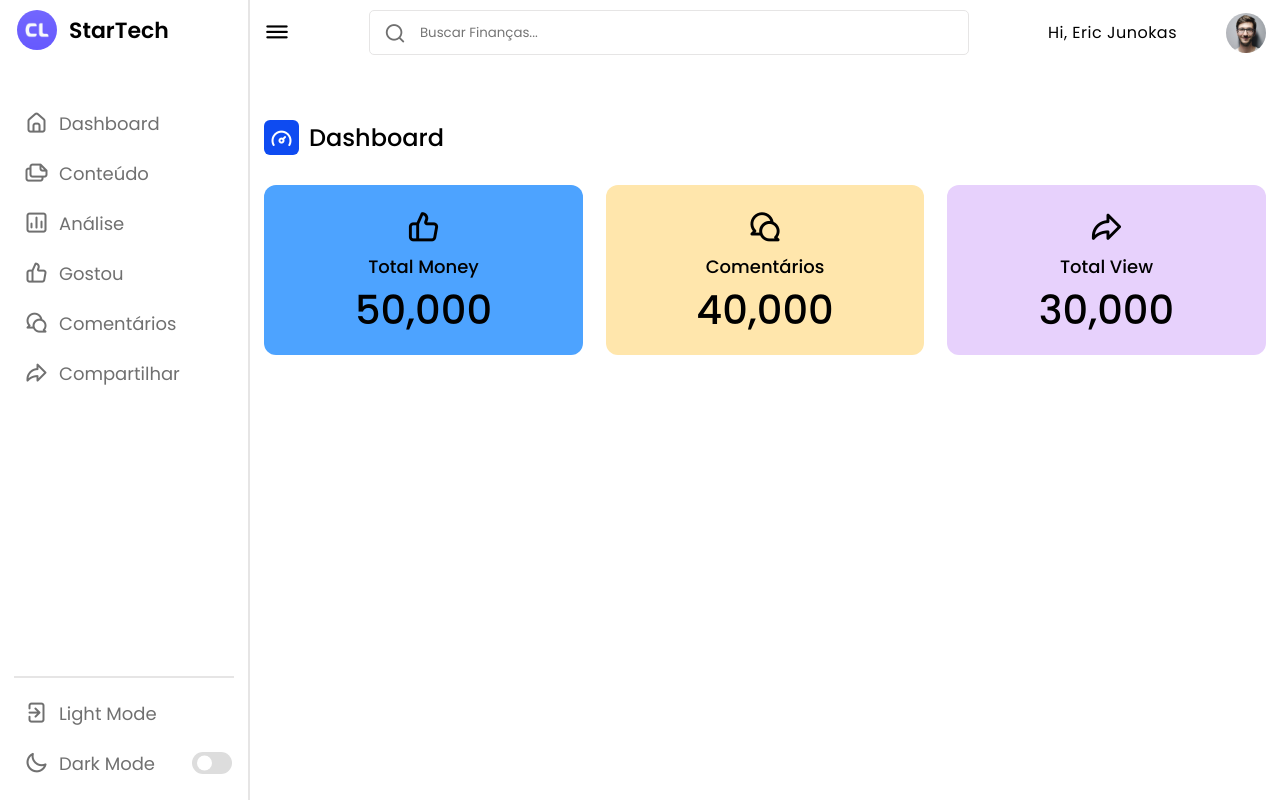
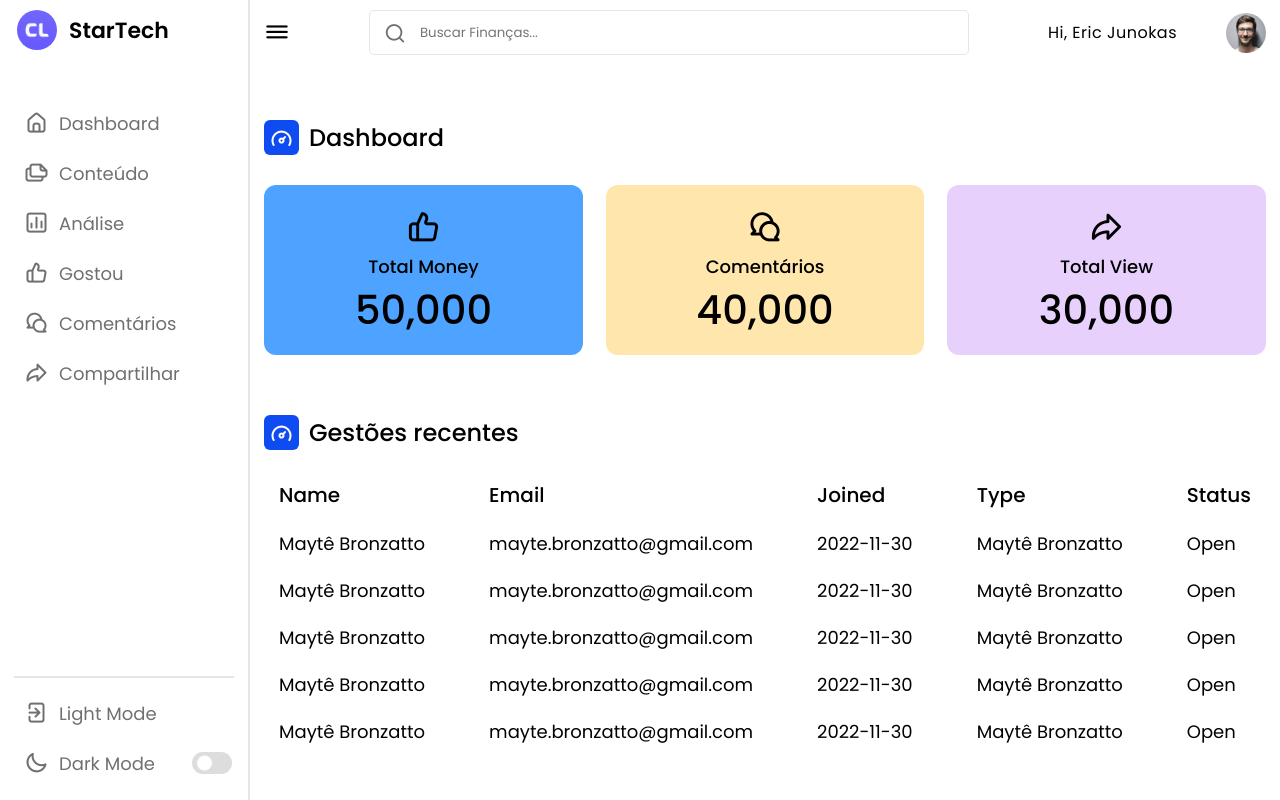
Before and after one commit to Ericofff/gestao_financeira, a PHP site: page /home.html in a window 1280 px wide. Run offline with PHP 8.4, Linux system fonts and the light colour scheme.

Commit message:
Atividade das gestões

```diff
--- a/css/homepag.css
+++ b/css/homepag.css
@@ -36,7 +36,7 @@
 
 body{
     min-height: 100vh;
-    background-color: var(--primary-color);
+    color: var(--primary-color);
 }
 
 body.dark{
@@ -225,7 +225,6 @@ body.dark .switch::before{
     position: relative;
     left: 250px;
     background-color: var(--panel-color);
-    height: 100vh;
     width: calc(100% - 250px);
     padding: 10px 14px;
     transition: var(--tran-05);
@@ -373,3 +372,80 @@ nav.close ~ .dashboard .top{
 .boxes .box.box3{
     background-color: var(--box3-color);
 }
+
+.dash-content .activity .activity-data{
+    display: flex;
+    justify-content: space-between;
+    align-items: center;
+    width: 100%;
+}
+
+.dash-content .activity-data{
+    display: flex;
+}
+
+.activity-data .data{
+    display: flex;
+    flex-direction: column;
+    margin: 0 15px;
+}
+
+.activity-data .data-title{
+    font-size: 20px;
+    font-weight: 500;
+    color: var(--text-color);
+}
+
+
+.activity-data .data .data-list{
+    font-size: 18px;
+    font-weight: 400;
+    margin-top: 20px;
+    white-space: none;
+    color: var(--text-color);
+}
+
+@media  (max-width:1000) {
+    nav{
+        width: 73px;
+    }
+    nav.close{
+        width: 250px;
+    }
+    nav .logo_name{
+        opacity: 0;
+        pointer-events: none;
+    }
+    nav.close .logo_name{
+        opacity: 1;
+        pointer-events: auto;
+    }
+    nav li a .link-name{
+        opacity: 0;
+        pointer-events: none;
+    }
+    nav.close li a .link-name{
+        opacity: 1;
+        pointer-events: auto;
+    }
+    nav ~ .dashboard{
+        left: 73px;
+        width: calc(100% - 73px);
+    }
+    nav.close ~ .dashboard{
+        left: 250px;
+        width: calc(100% - 250px);
+    }
+    nav ~ .dashboard .top{
+        left: 73px;
+        width: calc(100% - 73px);
+    }
+    nav.close ~ .dashboard .top{
+        left: 250px;
+        width: calc(100% - 250px);
+    }
+
+    .dash-content .activity .activity-data {
+        overflow-y: scroll;
+    }
+}
--- a/home.html
+++ b/home.html
@@ -103,6 +103,54 @@
                     </div>
                 </div>
             </div>
+            <div class="overview activity">
+                <div class="title">
+                    <i class="uil uil-tachometer-fast-alt"></i>
+                    <span class="text">Gestões recentes</span>
+                </div>
+                <div class="activity-data">
+                    <div class="data names">
+                        <span class="data-title">Name</span>
+                        <span class="data-list">Maytê Bronzatto</span>
+                        <span class="data-list">Maytê Bronzatto</span>
+                        <span class="data-list">Maytê Bronzatto</span>
+                        <span class="data-list">Maytê Bronzatto</span>
+                        <span class="data-list">Maytê Bronzatto</span>
+                    </div>
+                    <div class="data email">
+                        <span class="data-title">Email</span>
+                        <span class="data-list">mayte.bronzatto@gmail.com</span>
+                        <span class="data-list">mayte.bronzatto@gmail.com</span>
+                        <span class="data-list">mayte.bronzatto@gmail.com</span>
+                        <span class="data-list">mayte.bronzatto@gmail.com</span>
+                        <span class="data-list">mayte.bronzatto@gmail.com</span>
+                    </div>
+                    <div class="data joined">
+                        <span class="data-title">Joined</span>
+                        <span class="data-list">2022-11-30</span>
+                        <span class="data-list">2022-11-30</span>
+                        <span class="data-list">2022-11-30</span>
+                        <span class="data-list">2022-11-30</span>
+                        <span class="data-list">2022-11-30</span>
+                    </div>
+                    <div class="data type">
+                        <span class="data-title">Type</span>
+                        <span class="data-list">Maytê Bronzatto</span>
+                        <span class="data-list">Maytê Bronzatto</span>
+                        <span class="data-list">Maytê Bronzatto</span>
+                        <span class="data-list">Maytê Bronzatto</span>
+                        <span class="data-list">Maytê Bronzatto</span>
+                    </div>
+                    <div class="data status">
+                        <span class="data-title">Status</span>
+                        <span class="data-list">Open</span>
+                        <span class="data-list">Open</span>
+                        <span class="data-list">Open</span>
+                        <span class="data-list">Open</span>
+                        <span class="data-list">Open</span>
+                    </div>
+                </div>
+            </div>
         </div>
     </section>
 
```
